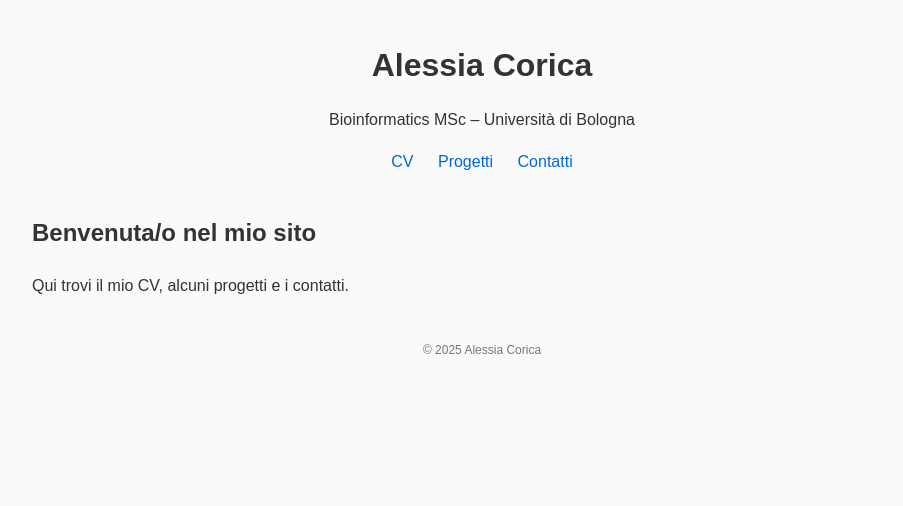
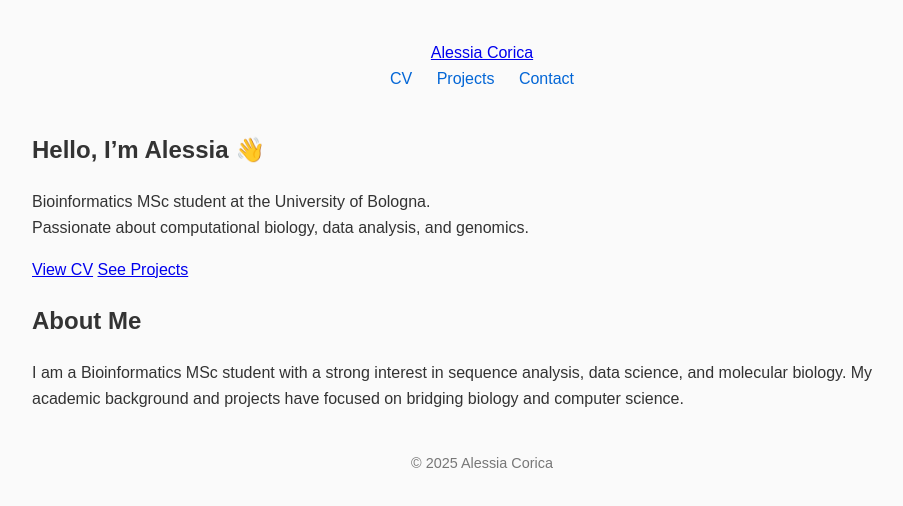
Before and after one commit to alessia-corica/alessia-corica.github.io, a plain HTML site: page index.html in a window 1280 px wide. Shown: the whole page, without its empty margins (158-1061 px from the left). Drawn offline with Linux system fonts and the light colour scheme.

Commit message:
Update index.html

```diff
--- a/index.html
+++ b/index.html
@@ -1,31 +1,66 @@
 <!doctype html>
-<html lang="it">
+<html lang="en">
 <head>
   <meta charset="utf-8" />
   <meta name="viewport" content="width=device-width, initial-scale=1" />
   <title>Alessia Corica – Bioinformatics</title>
+
+  <!-- Modern font -->
+  <link href="https://fonts.googleapis.com/css2?family=Inter:wght@400;600;800&display=swap" rel="stylesheet">
   <link rel="stylesheet" href="style.css" />
+
+  <!-- Social preview -->
+  <meta property="og:title" content="Alessia Corica – Bioinformatics" />
+  <meta property="og:description" content="Bioinformatics MSc – University of Bologna. CV, projects and contacts." />
+  <meta property="og:type" content="website" />
 </head>
 <body>
-  <header>
-    <h1>Alessia Corica</h1>
-    <p>Bioinformatics MSc – Università di Bologna</p>
-    <nav>
-      <a href="CV.html">CV</a>
-      <a href="assets/">Progetti</a>
-      <a href="mailto:tuo.email@example.com">Contatti</a>
-    </nav>
+  <!-- Header / Navigation -->
+  <header class="site-header">
+    <div class="container">
+      <a class="brand" href="/">Alessia Corica</a>
+      <nav>
+        <a href="CV.html">CV</a>
+        <a href="projects.html">Projects</a>
+        <a href="mailto:your.email@example.com">Contact</a>
+      </nav>
+    </div>
   </header>
 
-  <main>
-    <h2>Benvenuta/o nel mio sito</h2>
-    <p>Qui trovi il mio CV, alcuni progetti e i contatti.</p>
-  </main>
+  <!-- Hero Section -->
+  <section class="hero">
+    <div class="container">
+      <h1>Hello, I’m Alessia 👋</h1>
+      <p>Bioinformatics MSc student at the University of Bologna.<br>
+         Passionate about computational biology, data analysis, and genomics.</p>
+      <div class="buttons">
+        <a class="btn" href="CV.html">View CV</a>
+        <a class="btn secondary" href="projects.html">See Projects</a>
+      </div>
+    </div>
+  </section>
 
-  <footer>
-    <small>© 2025 Alessia Corica</small>
+  <!-- About Section -->
+  <section class="about">
+    <div class="container">
+      <h2>About Me</h2>
+      <p>
+        I am a Bioinformatics MSc student with a strong interest in sequence analysis,
+        data science, and molecular biology. My academic background and projects
+        have focused on bridging biology and computer science.
+      </p>
+    </div>
+  </section>
+
+  <!-- Footer -->
+  <footer class="site-footer">
+    <div class="container">
+      <p>© 2025 Alessia Corica</p>
+    </div>
   </footer>
 </body>
+</html>
+
 </html>
 
   </footer>
```
